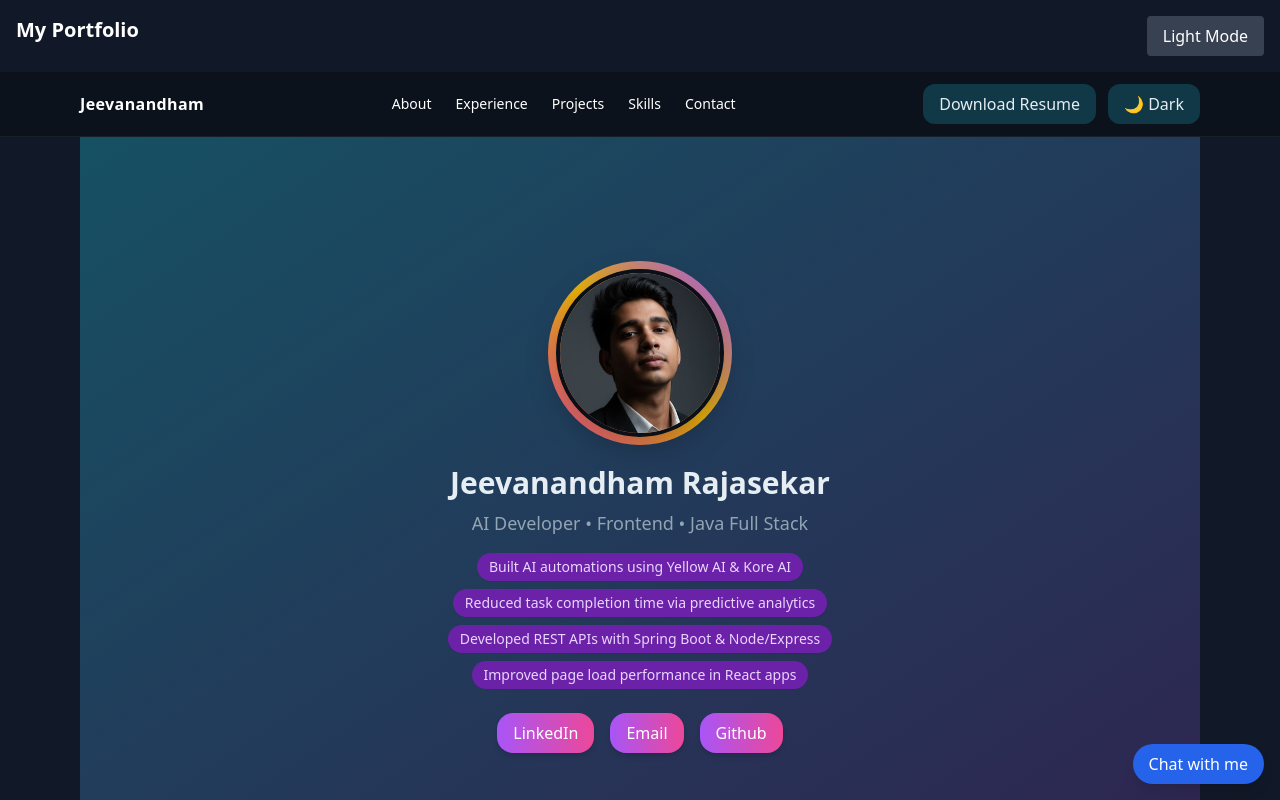
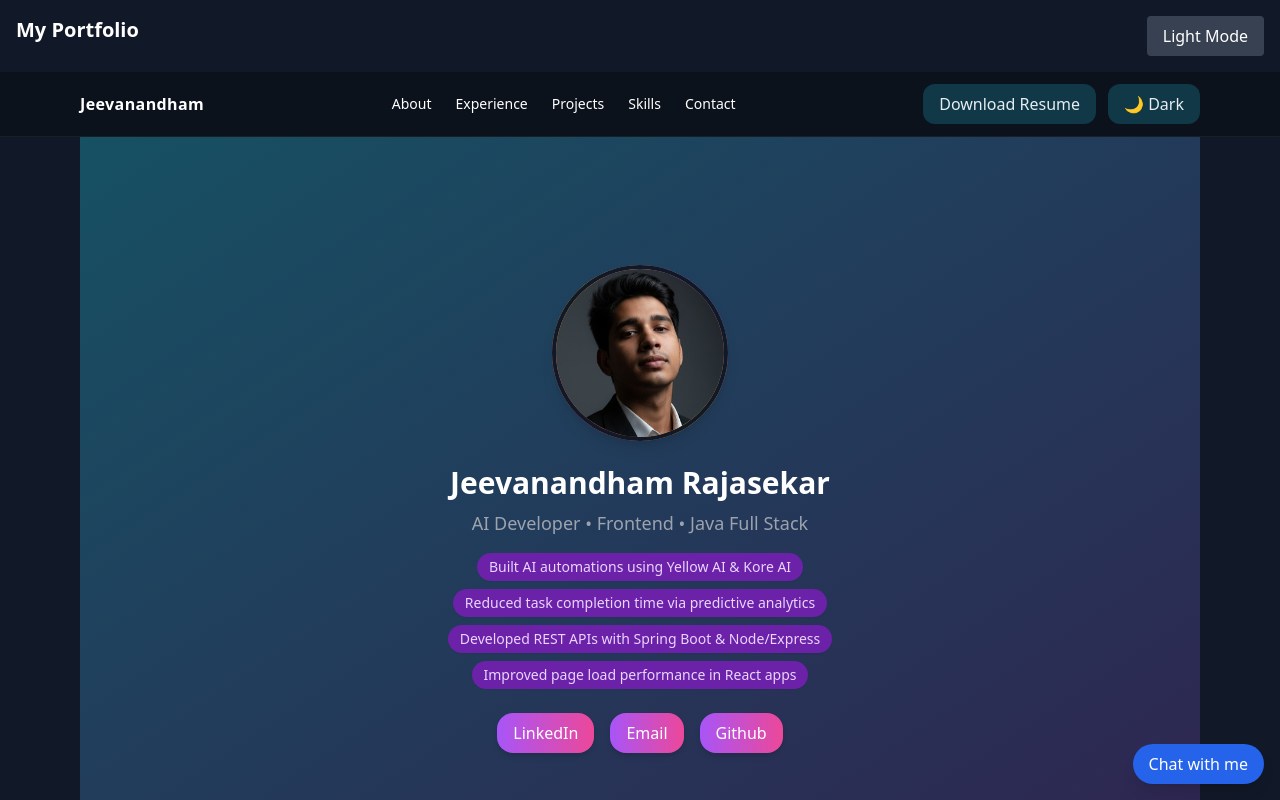
Before and after one commit to JeevaJ35/My_Profile, a React (Vite) app in the folder client/: page / in a window 1280 px wide. Shown: the top 800 px of the page. Built offline with nearby package versions, Linux system fonts and the light colour scheme.

Commit message:
Update Hero.jsx

```diff
--- a/client/src/components/Hero.jsx
+++ b/client/src/components/Hero.jsx
@@ -20,37 +20,37 @@ const Hero = () => {
       <Reveal>
         <motion.div
           style={{ y: picY }}
-          className="relative w-44 h-44 rounded-full p-1 z-10"
-          whileHover={{ scale: 1.3 }}
+          className="relative w-44 h-44 z-10"
+          whileHover={{ scale: 1.15 }}
           transition={{ type: "spring", stiffness: 300 }}
         >
-          <motion.div
-            className="absolute -inset-1 rounded-full bg-gradient-to-tr from-pink-500 via-yellow-500 to-purple-500 animate-spin-slow"
-            style={{ zIndex: -1 }}
-          />
+          {/* Rotating gradient border */}
+          <div className="absolute inset-0 rounded-full bg-gradient-to-tr from-pink-500 via-yellow-500 to-purple-500 animate-spin-slow p-[3px]" />
+
+          {/* Image */}
           <img
-            src="/profile.jpg" // or profile.image if you add it
+            src="/profile.jpg" // or profile.image
             alt={profile.name}
-            className="w-full h-full rounded-full object-cover border-4 border-white dark:border-background shadow-soft relative"
+            className="relative w-full h-full rounded-full object-cover border-4 border-white dark:border-gray-900 shadow-lg"
           />
         </motion.div>
       </Reveal>
 
       {/* Name */}
       <Reveal delay={0.2}>
-        <h1 className="mt-6 text-3xl font-bold dark:text-foreground text-gray-900 z-10 relative">
+        <h1 className="mt-6 text-3xl font-bold dark:text-white text-gray-900 z-10 relative">
           {profile.name}
         </h1>
       </Reveal>
 
       {/* Title */}
       <Reveal delay={0.4}>
-        <p className="mt-2 text-lg text-gray-600 dark:text-muted z-10 relative">
+        <p className="mt-2 text-lg text-gray-600 dark:text-gray-400 z-10 relative">
           {profile.title}
         </p>
       </Reveal>
 
-      {/* Highlights as badges */}
+      {/* Highlights */}
       <Reveal delay={0.6}>
         <div className="mt-4 flex flex-wrap justify-center gap-2 z-10 relative max-w-2xl">
           {profile.highlights.map((point, idx) => (
@@ -64,8 +64,7 @@ const Hero = () => {
         </div>
       </Reveal>
 
-
-      {/* Links as Buttons */}
+      {/* Links */}
       <Reveal delay={0.8}>
         <div className="flex gap-4 mt-6 z-10 relative">
           {profile.links.map((link, idx) => (
```
Lines whose indentation alone changed are shown as unchanged.
